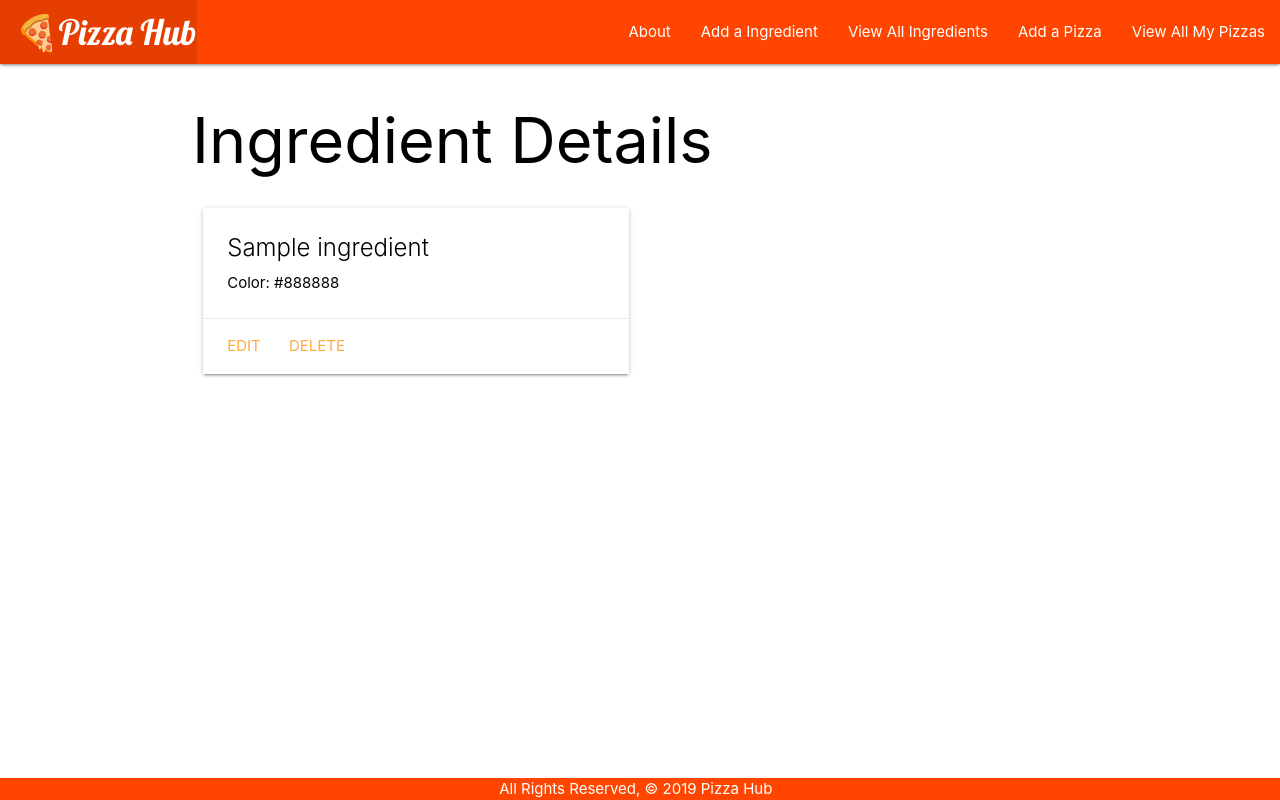
After one commit to aibekzhumabekov/pizzahub, a Django app: page /ingredients/1/ in a window 1280 px wide. The commit adds this page. Run offline with Django 3.2, Linux system fonts and the light colour scheme; tables that the repository leaves empty hold one stand-in row (values such as "Sample post").

Commit message:
adding crud for ingredients

```diff
--- a/main_app/models.py
+++ b/main_app/models.py
@@ -1,26 +1,36 @@
 from django.db import models
 from django.urls import reverse
 from datetime import date
-from django.contrib.auth.models import User
+
 
 MEALS = (
     ('B', 'Breakfast'),
     ('L', 'Lunch'),
     ('D', 'Dinner')
 )
+class Ingredient(models.Model):
+  name = models.CharField(max_length=50)
+  color = models.CharField(max_length=20)
+
+  def __str__(self):
+    return self.name
+
+  def get_absolute_url(self):
+    return reverse('ingredients_detail', kwargs={'pk': self.id})
 
 # Create your models here.
 class Pizza(models.Model):
   name = models.CharField(max_length=100)
-  ingredients = models.TextField(max_length=300)
+  descriptions = models.TextField(max_length=300)
   pizzeria = models.CharField(max_length=100)
   country = models.CharField(max_length=100)
 
+
   def __str__(self):
-        return self.name
+    return self.name
 
   def get_absolute_url(self):
-        return reverse('detail', kwargs={'pizza_id': self.id})
+    return reverse('detail', kwargs={'pizza_id': self.id})
 
   def order_for_today(self):
     return self.order_set.filter(date=date.today()).count() >= len(MEALS)
--- a/main_app/templates/base.html
+++ b/main_app/templates/base.html
@@ -23,6 +23,8 @@
                 </ul>
                 <ul class="right">
                     <li><a href="{% url 'about' %}">About</a></li>
+                    <li><a href="{% url 'ingredients_create' %}">Add a Ingredient</a></li>
+                    <li><a href="{% url 'ingredients_index' %}">View All Ingredients</a></li>
                     <li><a href="{% url 'pizzas_create' %}">Add a Pizza</a></li>
                     <li><a href="{% url 'index' %}">View All My Pizzas</a></li>
                 </ul>
--- /dev/null
+++ b/main_app/templates/main_app/ingredient_detail.html
@@ -0,0 +1,20 @@
+{% extends 'base.html' %}
+{% block content %}
+
+<h1>Ingredient Details</h1>
+
+<div class="row">
+  <div class="col s6 col-offset-3">
+    <div class="card">
+      <div class="card-content">
+        <span class="card-title">{{ ingredient.name }}</span>
+        <p>Color: {{ ingredient.color }}</p>
+      </div>
+      <div class="card-action">
+        <a href="{% url 'ingredients_update' ingredient.id %}">Edit</a>
+        <a href="{% url 'ingredients_delete' ingredient.id %}">Delete</a>
+      </div>
+    </div>
+  </div>
+</div>
+{% endblock %}
--- a/main_app/templates/pizzas/detail.html
+++ b/main_app/templates/pizzas/detail.html
@@ -9,7 +9,7 @@
     <div class="card">
       <div class="card-content">
             <span class="card-title">{{ pizza.name }}</span>
-            <p>Ingredients: {{ pizza.ingredients }}</p>
+            <p>Descriptions: {{ pizza.descriptions }}</p>
             <p>Pizzeria: {{ pizza.pizzeria}}</p>
             <p>Country: {{pizza.country}}</p>
       </div>
--- a/main_app/urls.py
+++ b/main_app/urls.py
@@ -10,5 +10,10 @@ urlpatterns = [
     path('pizzas/<int:pk>/update/', views.PizzaUpdate.as_view(), name='pizzas_update'),
     path('pizzas/<int:pk>/delete/', views.PizzaDelete.as_view(), name='pizzas_delete'),
     path('pizzas/<int:pizza_id>/add_order/', views.add_order, name='add_order'),
+    path('ingredients/', views.IngredientList.as_view(), name='ingredients_index'),
+    path('ingredients/<int:pk>/', views.IngredientDetail.as_view(), name='ingredients_detail'),
+    path('ingredients/create/', views.IngredientCreate.as_view(), name='ingredients_create'),
+    path('ingredients/<int:pk>/update/', views.IngredientUpdate.as_view(), name='ingredients_update'),
+    path('ingredients/<int:pk>/delete/', views.IngredientDelete.as_view(), name='ingredients_delete'),
 
 ]
--- a/main_app/views.py
+++ b/main_app/views.py
@@ -1,8 +1,7 @@
 from django.shortcuts import render, redirect
-
 from django.views.generic.edit import CreateView, UpdateView, DeleteView
-
-from .models import Pizza
+from django.views.generic import ListView, DetailView
+from .models import Pizza, Ingredient
 from .forms import OrderForm
 
 
@@ -15,7 +14,7 @@ class PizzaCreate(CreateView):
 class PizzaUpdate(UpdateView):
   model = Pizza
   # Let's make it impossible to rename a pizza :)
-  fields = ['name', 'ingredients', 'pizzeria', 'country']
+  fields = ['name', 'descriptions', 'pizzeria', 'country']
 
 class PizzaDelete(DeleteView):
   model = Pizza
@@ -53,3 +52,21 @@ def add_order(request, pizza_id):
     new_order.pizza_id = pizza_id
     new_order.save()
   return redirect('detail', pizza_id=pizza_id)
+
+class IngredientList(ListView):
+  model = Ingredient
+
+class IngredientDetail(DetailView):
+  model = Ingredient
+
+class IngredientCreate(CreateView):
+  model = Ingredient
+  fields = '__all__'
+
+class IngredientUpdate(UpdateView):
+  model = Ingredient
+  fields = ['name', 'color']
+
+class IngredientDelete(DeleteView):
+  model = Ingredient
+  success_url = '/Ingredients/'
```
Also changed, not shown: main_app/templates/main_app/ingredient_confirm_delete.html (added, +14 -0 lines), main_app/templates/main_app/ingredient_form.html (added, +19 -0 lines), main_app/templates/main_app/ingredient_list.html (added, +17 -0 lines), main_app/templates/pizzas/index.html (+1 -6 lines), README.md, main_app/migrations/0004_auto_20190613_2218.py (added), main_app/migrations/0005_auto_20190613_2256.py (added), main_app/migrations/0006_pizza_descriprions.py (added), main_app/migrations/0007_auto_20190613_2340.py (added), main_app/migrations/0008_auto_20190613_2357.py (added).
